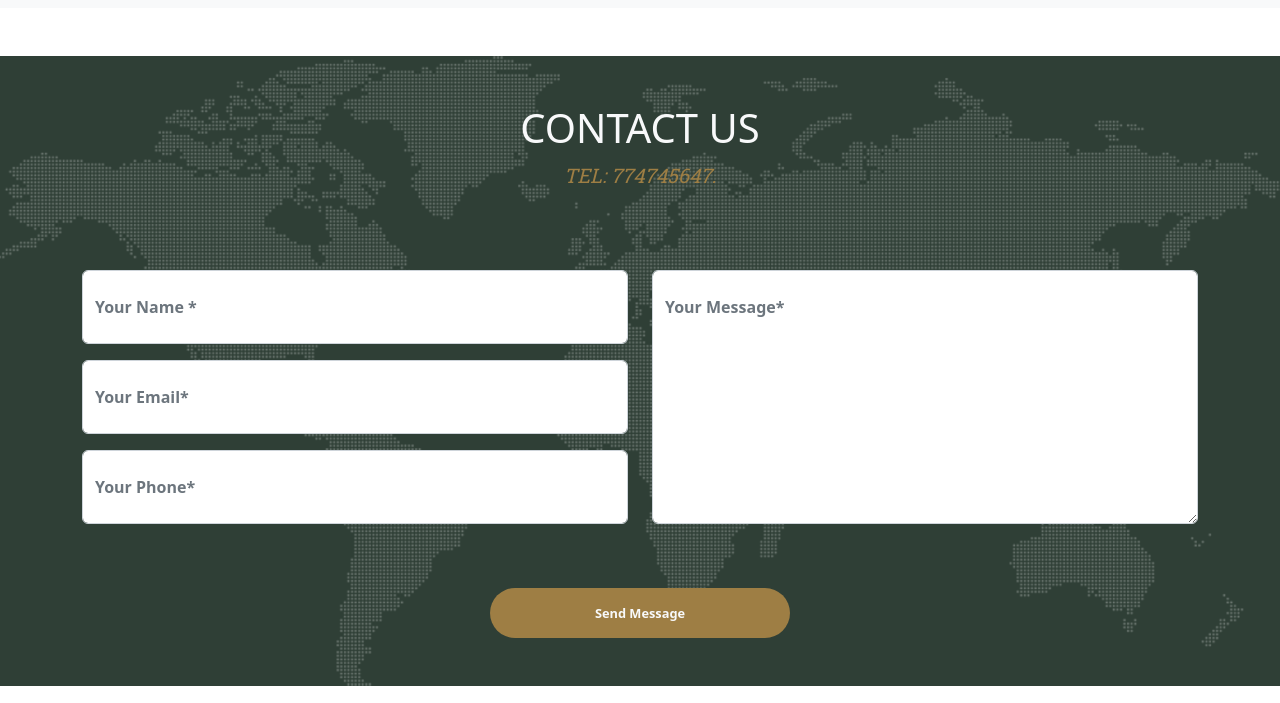
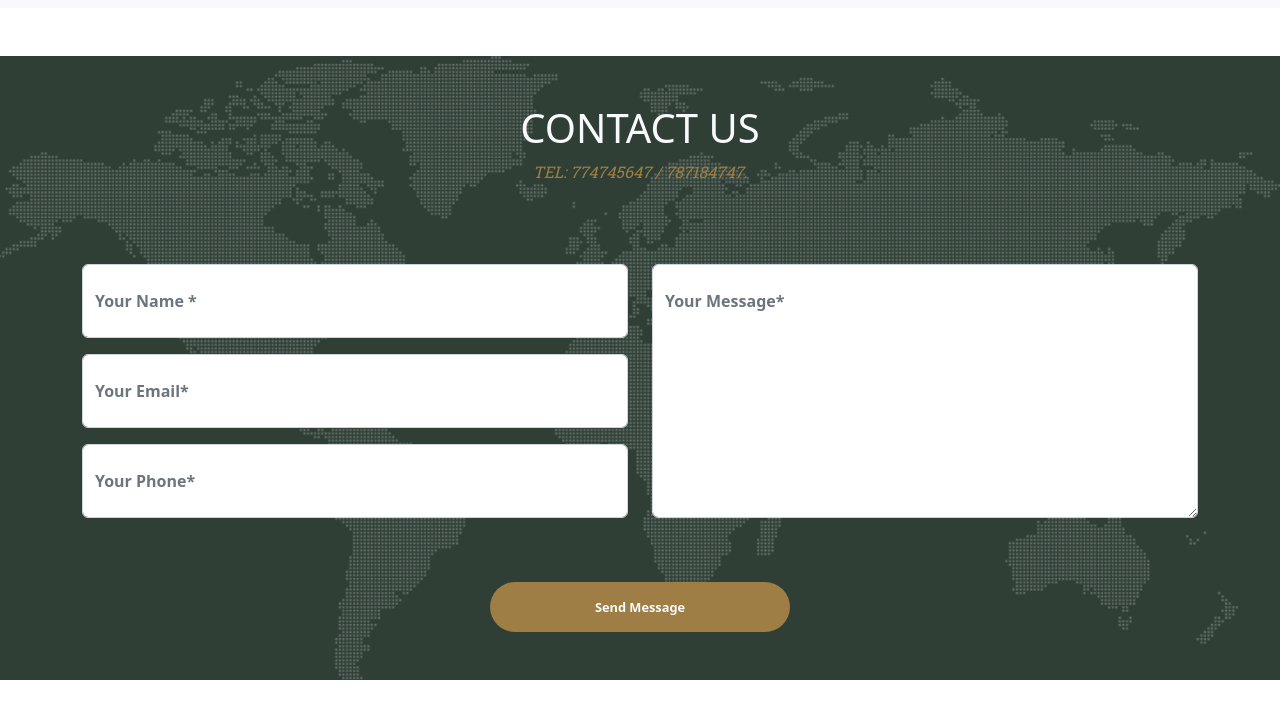
Before and after one commit to youmsinterior/youms-project, a plain HTML site: page web/index.html in a window 1280 px wide. Shown: the part 6572-7275 px from the top of the page. Drawn offline with nearby package versions, Linux system fonts and the light colour scheme.

Commit message:
ajout des contacts

```diff
--- a/web/index.html
+++ b/web/index.html
@@ -555,7 +555,7 @@
         <div class="row text-center py-5 mt-5">
             <h1 class="text-light">CONTACT US</h1>
             <p class="roboto text-secondary" >
-                <em style="color: #9E7E44; font-size: 20px;">TEL: 774745647.</em>
+                <em style="color: #9E7E44; ">TEL: 774745647 / 787184747.</em>
             </p>
         </div>
         <div class="container">
```
